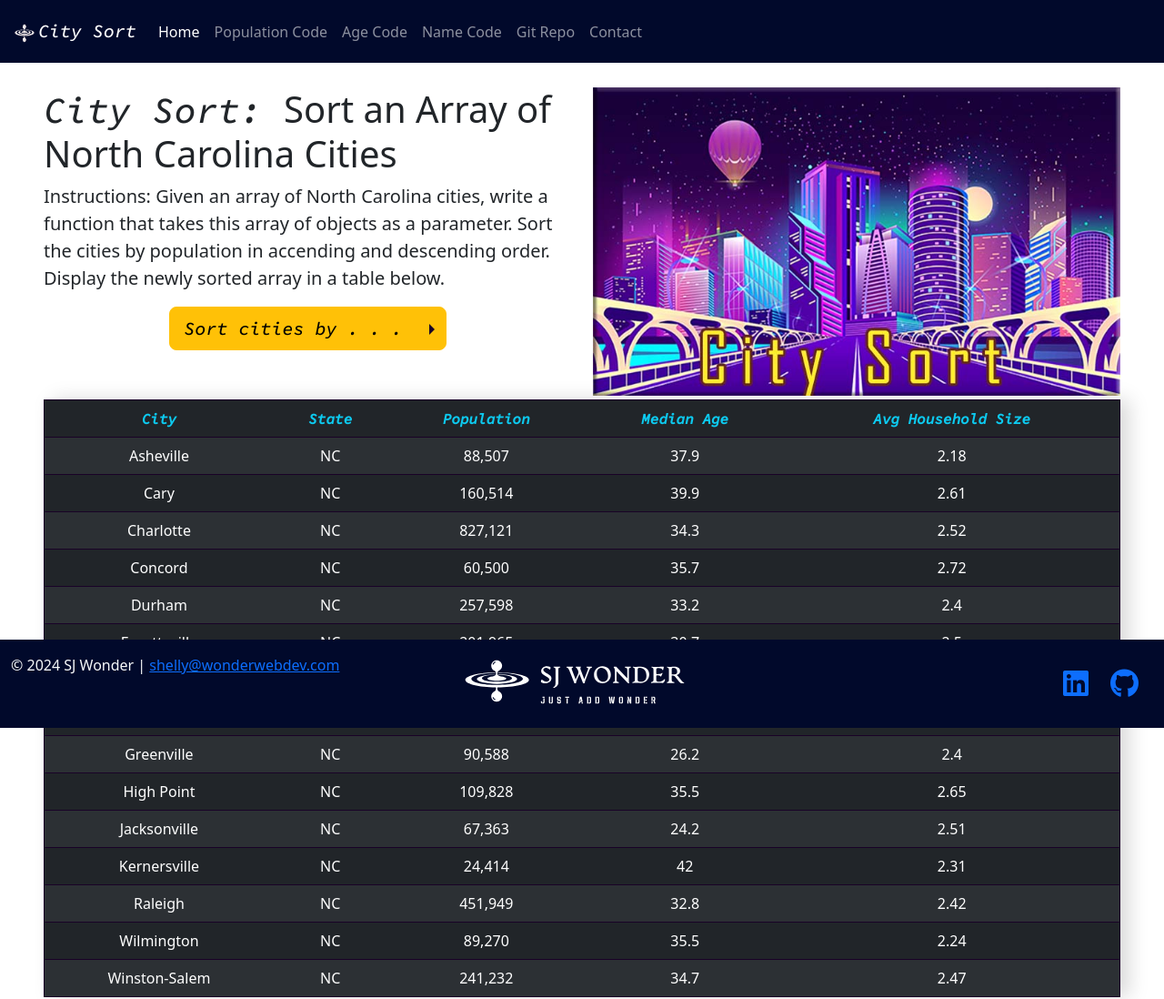
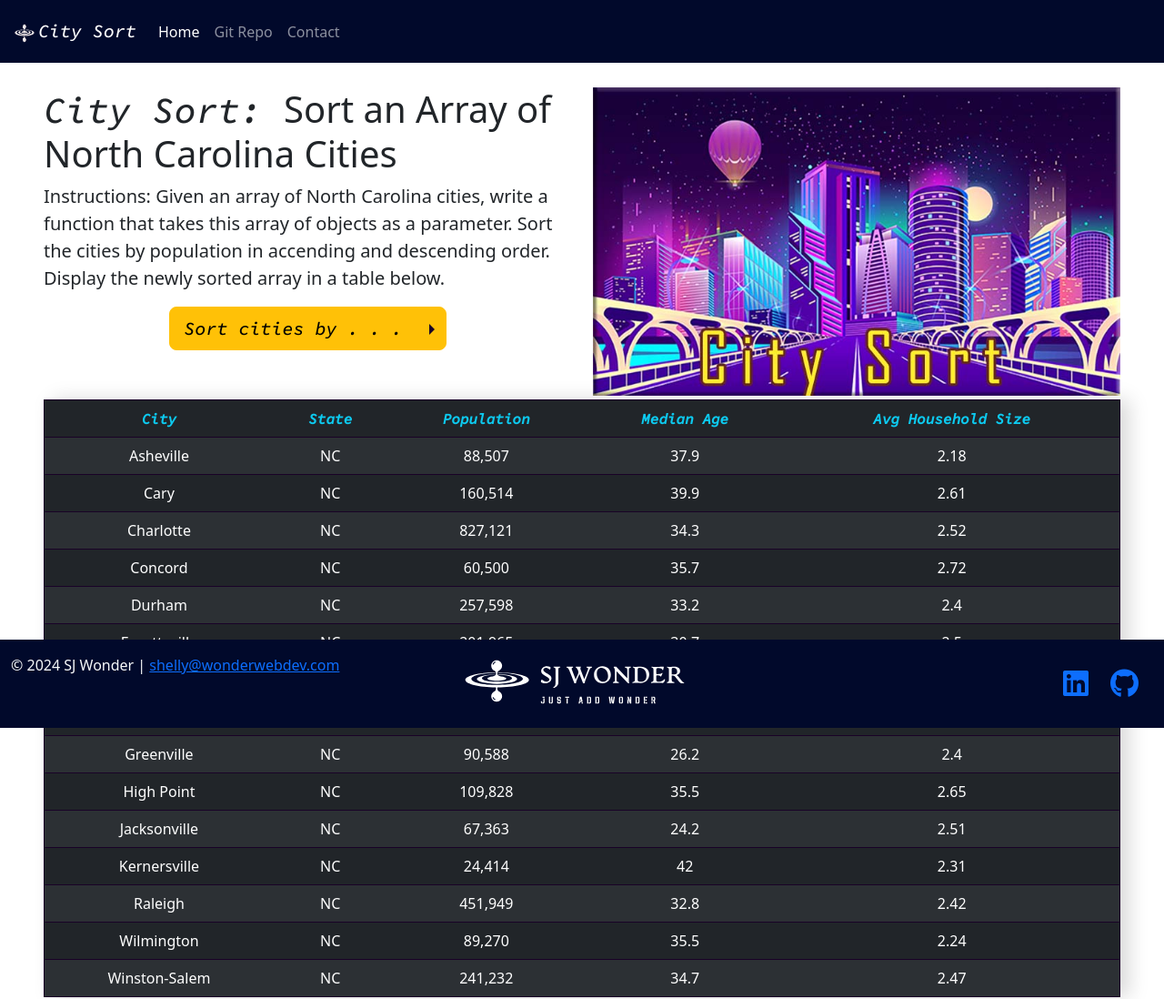
Before and after one commit to ShellyWonder/CitySort, a plain HTML site: page index.html in a window 1280 px wide. Shown: the top 1098 px of the page at 91% size. Drawn offline with nearby package versions, Linux system fonts and the light colour scheme.

Commit message:
Deleted unnecessary nav links

```diff
--- a/index.html
+++ b/index.html
@@ -59,16 +59,6 @@
               <a class="nav-link active" aria-current="page" href="index.html"
                 >Home</a
               >
-            </li>
-
-            <li class="nav-item">
-              <a class="nav-link" href="/codePop.html">Population Code</a>
-            </li>
-            <li class="nav-item">
-              <a class="nav-link" href="/codeAge.html">Age Code</a>
-            </li>
-            <li class="nav-item">
-              <a class="nav-link" href="/codeName.html">Name Code</a>
             </li>
             <li class="nav-item">
               <a
```
